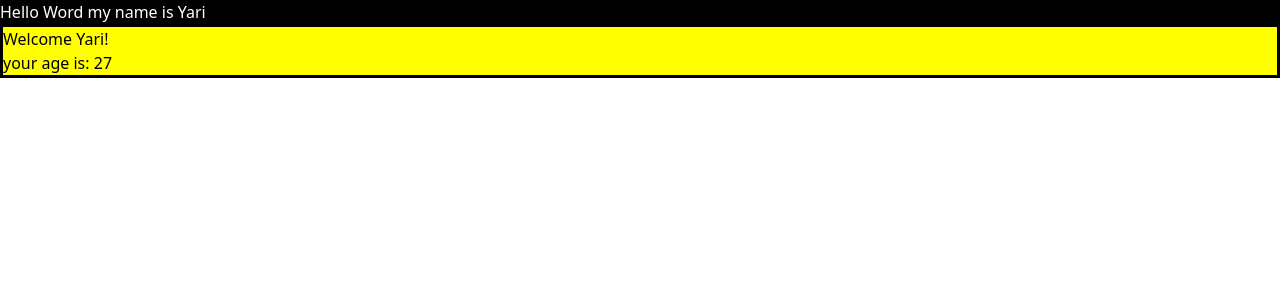
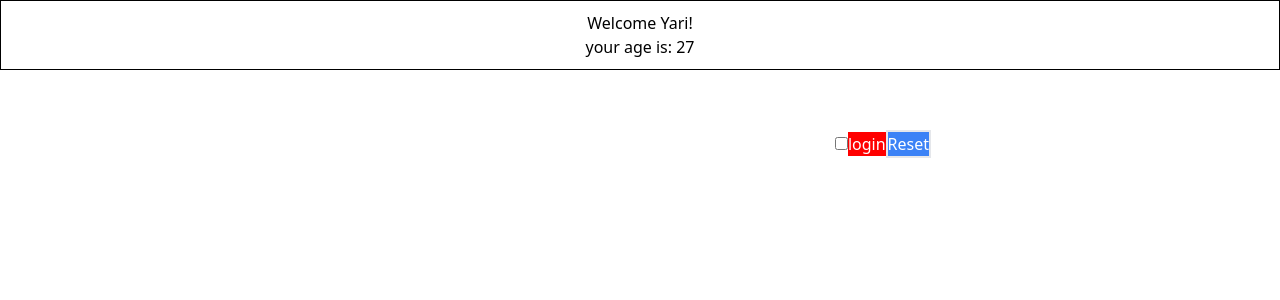
Before and after one commit to Yaricherchi7/React.js, a React (Create React App) app: page / in a window 1280 px wide. Shown: the top 300 px of the page. Built offline with nearby package versions, Linux system fonts and the light colour scheme.

Commit message:
some changes

```diff
--- a/src/App.js
+++ b/src/App.js
@@ -1,6 +1,7 @@
 import React from "react";
 import { Container } from "./Container";
 import { Welcome } from "./Welcome";
+import { Login } from "./Login";
 
 
 
@@ -10,7 +11,9 @@ export class App extends React.Component {
     render(){
         return (
         <div>
-            <Container children={<Welcome name="Yari" age="27"/>}>
+            <Container>
+                <Welcome name="Yari" age="27"/>
+                <Login/>
             </Container>
         </div>
         )
--- a/src/Container.js
+++ b/src/Container.js
@@ -4,8 +4,7 @@ import React from "react";
 export class Container extends React.Component {
     render(){
         return(
-            <div className="bg-black border-50 border-black">
-                <h3 className="text-white"> Hello Word my name is Yari</h3>
+            <div>
                 {this.props.children}
             </div>
 
--- a/src/Login.js
+++ b/src/Login.js
@@ -43,9 +43,9 @@ export class Login extends React.Component {
     }
 
     return (
-      <div>
-        <form>
-          <input
+      <div className="p-10 m-5 text-center text-color-black">
+        <form className="gap-5">
+          <input className=" border-black border-3 px-3"
             name="username"
             type="text"
             value={this.state.value}
@@ -74,7 +74,7 @@ export class Login extends React.Component {
           >
             login
           </button>
-          <button
+          <button className="border-2 bg-blue-500 hover:bg-blue-700 text-white "
           name="button"
           type="remove"
           onClick={this.removeFields}
--- a/src/index.css
+++ b/src/index.css
@@ -3,6 +3,13 @@
 @tailwind utilities;
 
 .welcome {
-  border: 3px solid black;
-  background-color: yellow;
+  text-align: center;
+  border: 1px solid black;
+  background-color: white;
+  padding: 10px
 }
+
+.login {
+  text-align: center;
+  padding: 10px;
+}
```
